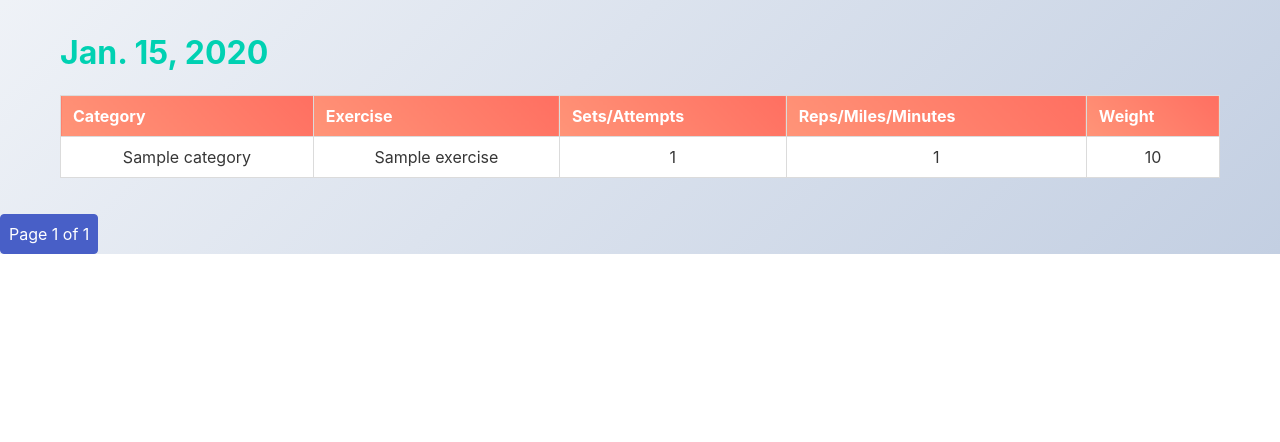
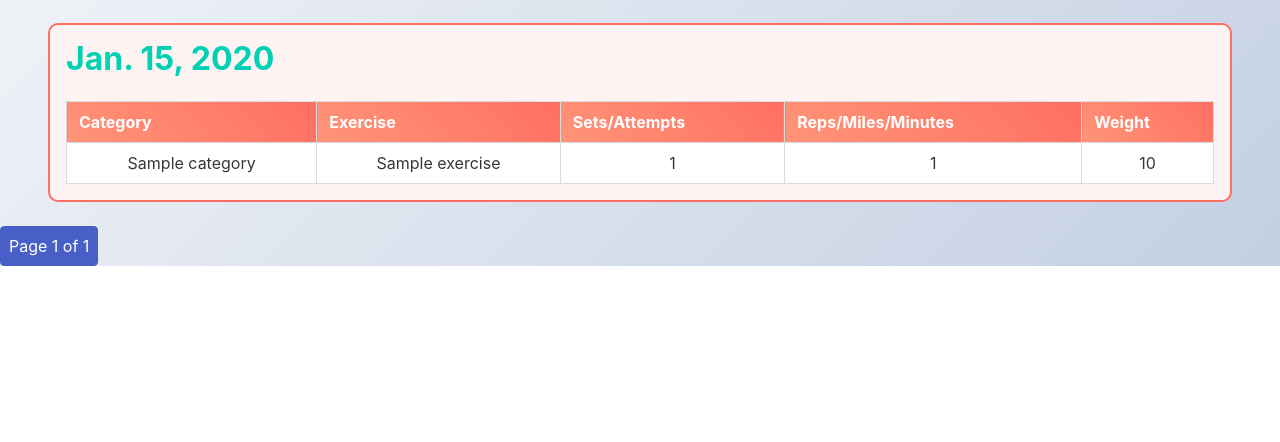
Before and after one commit to afitzer/GTM, a Django app: page /workout/ in a window 1280 px wide. Shown: the part 216-658 px from the top of the page. Run offline with Django 4.2, Linux system fonts and the light colour scheme; tables that the repository leaves empty hold one stand-in row (values such as "Sample post").

Commit message:
Way more jazzier. Added the broders, padding and a description box that is commented out for now

```diff
--- a/workout/templates/workout/index.html
+++ b/workout/templates/workout/index.html
@@ -8,11 +8,36 @@
         padding-bottom: 1rem;
         margin-bottom: 0.5rem;
     }
+
+    /* Adding border and padding around date */
+    .date-title {
+        border: 2px solid #ff6f61;
+        padding: 1rem;
+        border-radius: 10px;
+        background-color: #fef3f3;
+    }
+
+    /* Adding border around each workout row */
+    .workout-row {
+        border: 1px solid #e0e0e0;
+        padding: 0.5rem;
+    }
+
+    /* Styling for the description text box */
+    /* .description-box {
+        width: 100%;
+        min-height: 50px;
+        padding: 0.1rem;
+        border: 1px solid #ff9478;
+        border-radius: 1px;
+        background-color: #fff3f3;
+        color: #333;
+    } */
 </style>
 
 {% for date, workouts in workouts_by_date.items %}
 <section class="section">
-    <div class="column">
+    <div class="column date-title">
         <h2 class="title has-text-primary" style="font-weight: bold;">{{ date }}</h2>
         <div class="table-container">
             <table class="table is-bordered is-hoverable is-fullwidth has-text-centered">
@@ -20,11 +45,10 @@
                     <tr>
                         <th style="background: linear-gradient(45deg, #ff9478, #ff6f61); color: #fff;">Category</th>
                         <th style="background: linear-gradient(45deg, #ff9478, #ff6f61); color: #fff;">Exercise</th>
-                        <th style="background: linear-gradient(45deg, #ff9478, #ff6f61); color: #fff;">Sets/Attempts
-                        </th>
-                        <th style="background: linear-gradient(45deg, #ff9478, #ff6f61); color: #fff;">
-                            Reps/Miles/Minutes</th>
+                        <th style="background: linear-gradient(45deg, #ff9478, #ff6f61); color: #fff;">Sets/Attempts</th>
+                        <th style="background: linear-gradient(45deg, #ff9478, #ff6f61); color: #fff;">Reps/Miles/Minutes</th>
                         <th style="background: linear-gradient(45deg, #ff9478, #ff6f61); color: #fff;">Weight</th>
+                        <!-- <th style="background: linear-gradient(45deg, #ff9478, #ff6f61); color: #fff;">Description</th> -->
                     </tr>
                 </thead>
                 <tbody>
@@ -35,6 +59,9 @@
                         <td>{{ workout.sets }}</td>
                         <td>{{ workout.reps }}</td>
                         <td>{{ workout.weight }}</td>
+                        <!-- <td>
+                            <textarea class="description-box">Place Holder</textarea>
+                        </td> -->
                     </tr>
                     {% endfor %}
                 </tbody>
```
